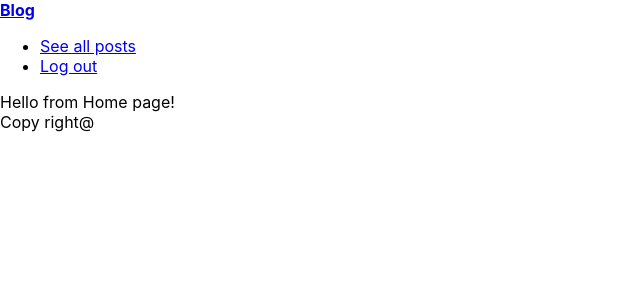
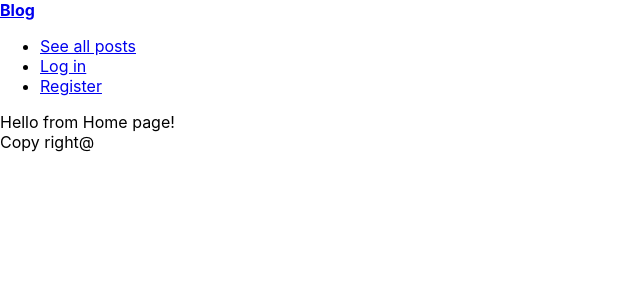
Before and after one commit to ElkaDerm/blog, a React (Create React App) app in the folder frontend/: page / in a window 1280 px wide. Shown: the top 300 px of the page, without its empty margins (0-640 px from the left). Built offline with nearby package versions, Linux system fonts and the light colour scheme.

Commit message:
add error folder

```diff
--- a/frontend/src/App.js
+++ b/frontend/src/App.js
@@ -9,7 +9,7 @@ import { AllPosts } from './components/blog-post/AllPosts.js';
 import { DetailsPage } from "./components/blog-post/DetailsPage.js";
 import { HomePage } from "./components/home/HomePage.js";
 import { DefaultLayout } from './components/shared/DefaultLayout.js';
-import { NotFoundPage } from './components/shared/NotFoundPage.js';
+import { NotFoundPage } from './components/errors/NotFoundPage.js';
 
 
 function App() {
--- a/frontend/src/components/shared/Navigation.js
+++ b/frontend/src/components/shared/Navigation.js
@@ -5,7 +5,7 @@ import { Link } from "react-router-dom";
 
 export function Navigation () {
 
-    const isAuthenticated=true;
+    const isAuthenticated=false;
 
     const navigationSwitch = isAuthenticated ? (
         <ul>
@@ -13,6 +13,7 @@ export function Navigation () {
 
             <Link to='/blog'>See all posts</Link>
             </li>
+
             <li>
 
             <Link to='logout'>Log out</Link>
@@ -20,7 +21,9 @@ export function Navigation () {
         </ul>
     ) : (
         <ul>
-
+                <li>
+                    <Link to='/blog'>See all posts</Link>
+                </li>
                  <li>
                      <Link to='login'>Log in</Link>
                  </li>
@@ -40,6 +43,7 @@ export function Navigation () {
              </Link>
 
             {navigationSwitch}
+
         </nav>
     )
 }
```
Also changed, not shown: frontend/src/components/errors/NotFoundPage.js (renamed from frontend/src/components/shared/NotFoundPage.js).
